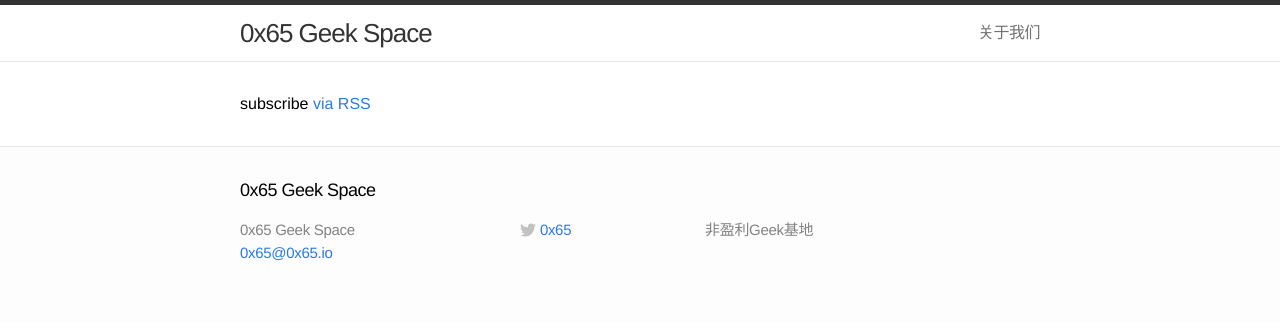
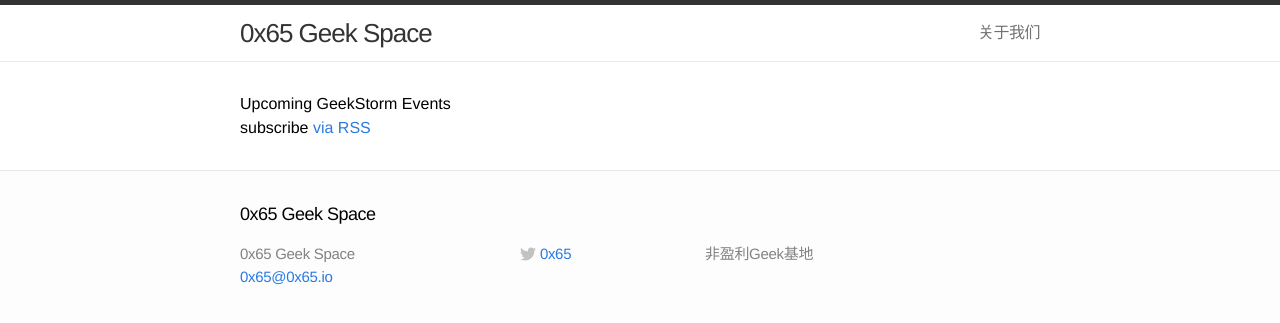
Before and after one commit to 0x65geekspace/0x65geekspace.github.io, a Jekyll site: the page built from index.html, in a window 1280 px wide. Shown: the top 323 px of the page. Built offline with Jekyll 4.4.1, drawn with Linux system fonts in a browser that asks for light colours.

Commit message:
add event date in post content; tune event date location on the index page

```diff
--- a/_posts/2014-07-23-geekstorm-005.markdown
+++ b/_posts/2014-07-23-geekstorm-005.markdown
@@ -2,5 +2,6 @@
 layout: post
 title:  "#5 智能割草机器人"
 categories: GeekStorm, UpComing
+event-date: 2014-07-23
 ---
 怎样合力做出一个更智能的割草机器人
--- a/index.html
+++ b/index.html
@@ -18,11 +18,15 @@ layout: default
   </div>
 
   <div id="geekstorms-upcoming">
-    {% for post in site.categories.upcoming %}
-      <li>
-        <a>{{ post.title }}</a>
-      </li>
-    {% endfor%}
+    <p>Upcoming GeekStorm Events</p>
+    <ul class="posts">
+      {% for post in site.categories.upcoming %}
+        <li>
+          <a>{{ post.title }}</a>
+          <p>{{ post.event-date}}</p>
+        </li>
+      {% endfor%}
+    </ul>
   </div>
   <div class="clear"></div>
   <p class="rss-subscribe">subscribe <a href="{{ "/feed.xml" | prepend: site.baseurl }}">via RSS</a></p>
```
